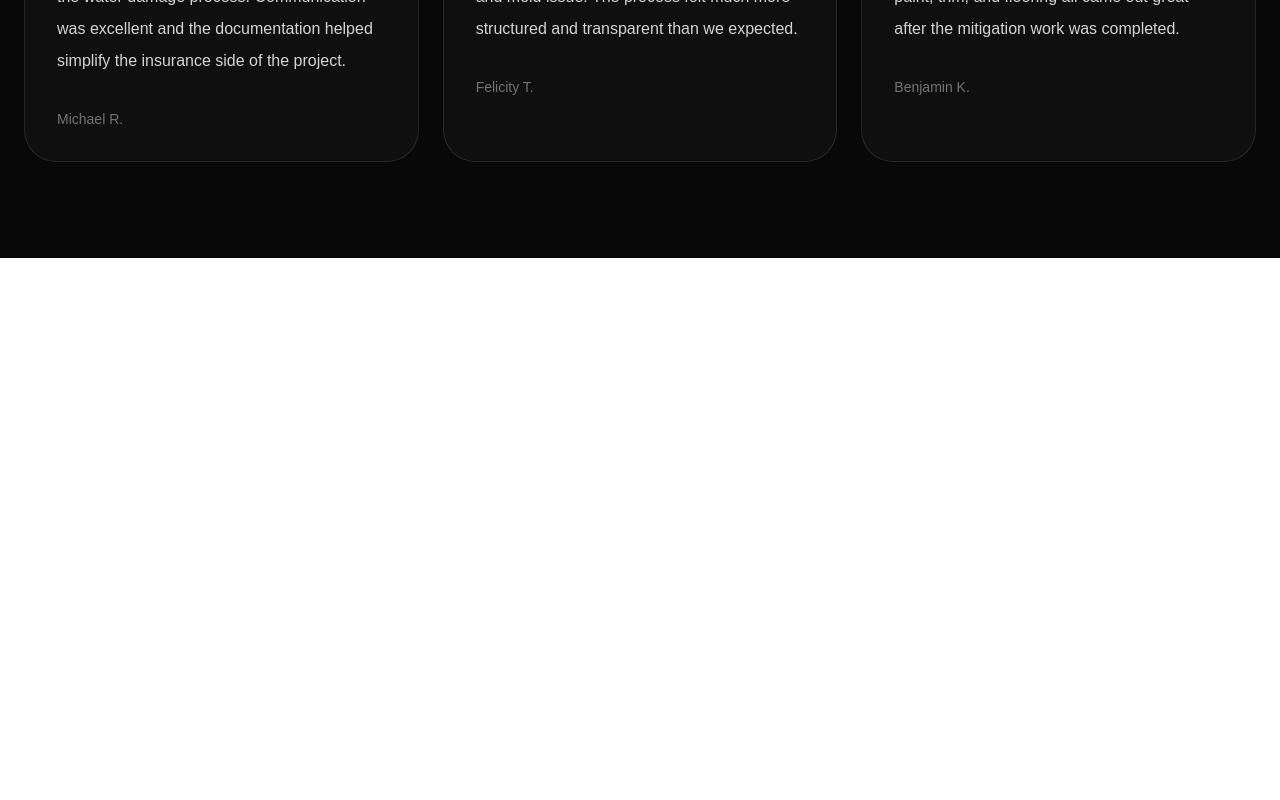
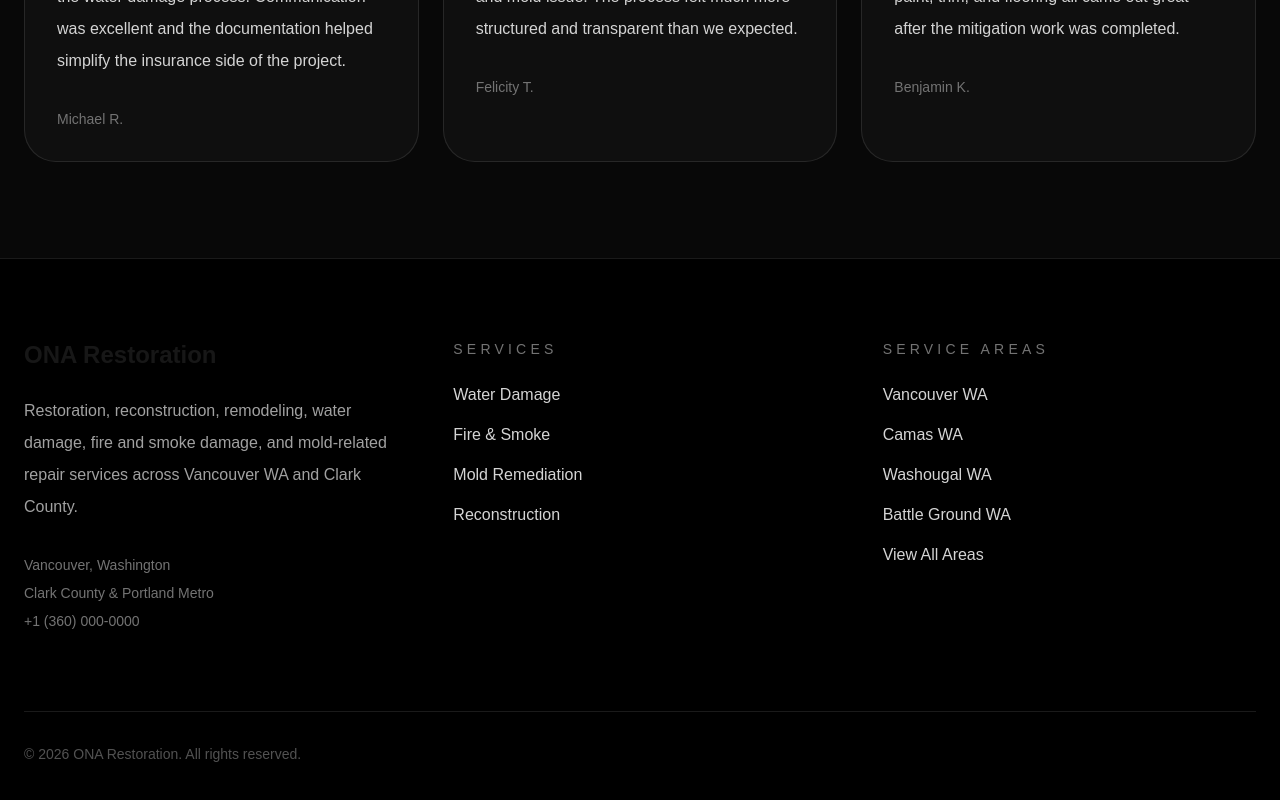
Before and after one commit to dmitzin-web/ona-restore, a Next.js app: page / in a window 1280 px wide. Shown: the part 4963-5763 px from the top of the page. Before the commit the page ends 5221 px from the top, so only its background shows below. Built offline with nearby package versions, Linux system fonts and the light colour scheme.

Commit message:
Add SEO footer with service and location links

```diff
--- a/app/layout.tsx
+++ b/app/layout.tsx
@@ -1,3 +1,4 @@
+import Footer from '@/components/Footer'
 import EmergencyBanner from '@/components/EmergencyBanner'
 import StickyMobileCTA from '@/components/StickyMobileCTA'
 import Header from '@/components/Header'
@@ -43,7 +44,8 @@ export default function RootLayout({
   <EmergencyBanner />
   <Header />
   {children}
-  <StickyMobileCTA />
+  <Footer />
+        <StickyMobileCTA />
 </body>
     </html>
   )
--- /dev/null
+++ b/components/Footer.tsx
@@ -0,0 +1,116 @@
+const services = [
+  {
+    label: 'Water Damage',
+    href: '/restoration/water-damage',
+  },
+  {
+    label: 'Fire & Smoke',
+    href: '/restoration/fire-smoke-damage',
+  },
+  {
+    label: 'Mold Remediation',
+    href: '/restoration/mold-remediation',
+  },
+  {
+    label: 'Reconstruction',
+    href: '/restoration/reconstruction',
+  },
+]
+
+const locations = [
+  {
+    label: 'Vancouver WA',
+    href: '/vancouver-wa',
+  },
+  {
+    label: 'Camas WA',
+    href: '/camas-wa',
+  },
+  {
+    label: 'Washougal WA',
+    href: '/washougal-wa',
+  },
+  {
+    label: 'Battle Ground WA',
+    href: '/battle-ground-wa',
+  },
+]
+
+export default function Footer() {
+  return (
+    <footer className="border-t border-white/10 bg-black">
+      <div className="mx-auto max-w-7xl px-6 py-20">
+        <div className="grid gap-14 md:grid-cols-3">
+          <div>
+            <h2 className="text-2xl font-semibold">
+              ONA Restoration
+            </h2>
+
+            <p className="mt-6 max-w-sm leading-8 text-neutral-400">
+              Restoration, reconstruction, remodeling, water damage,
+              fire and smoke damage, and mold-related repair services
+              across Vancouver WA and Clark County.
+            </p>
+
+            <div className="mt-8 space-y-2 text-sm text-neutral-500">
+              <div>Vancouver, Washington</div>
+              <div>Clark County & Portland Metro</div>
+              <div>
+                <a href="tel:+13600000000" className="hover:text-white">
+                  +1 (360) 000-0000
+                </a>
+              </div>
+            </div>
+          </div>
+
+          <div>
+            <h3 className="text-sm uppercase tracking-[0.3em] text-neutral-500">
+              Services
+            </h3>
+
+            <div className="mt-6 flex flex-col gap-4">
+              {services.map((service) => (
+                <a
+                  key={service.href}
+                  href={service.href}
+                  className="text-neutral-300 transition hover:text-white"
+                >
+                  {service.label}
+                </a>
+              ))}
+            </div>
+          </div>
+
+          <div>
+            <h3 className="text-sm uppercase tracking-[0.3em] text-neutral-500">
+              Service Areas
+            </h3>
+
+            <div className="mt-6 flex flex-col gap-4">
+              {locations.map((location) => (
+                <a
+                  key={location.href}
+                  href={location.href}
+                  className="text-neutral-300 transition hover:text-white"
+                >
+                  {location.label}
+                </a>
+              ))}
+
+              <a
+                href="/locations"
+                className="text-neutral-300 transition hover:text-white"
+              >
+                View All Areas
+              </a>
+            </div>
+          </div>
+        </div>
+
+        <div className="mt-20 border-t border-white/10 pt-8 text-sm text-neutral-600">
+          © 2026 ONA Restoration. All rights reserved.
+        </div>
+      </div>
+    </footer>
+  )
+}
```
